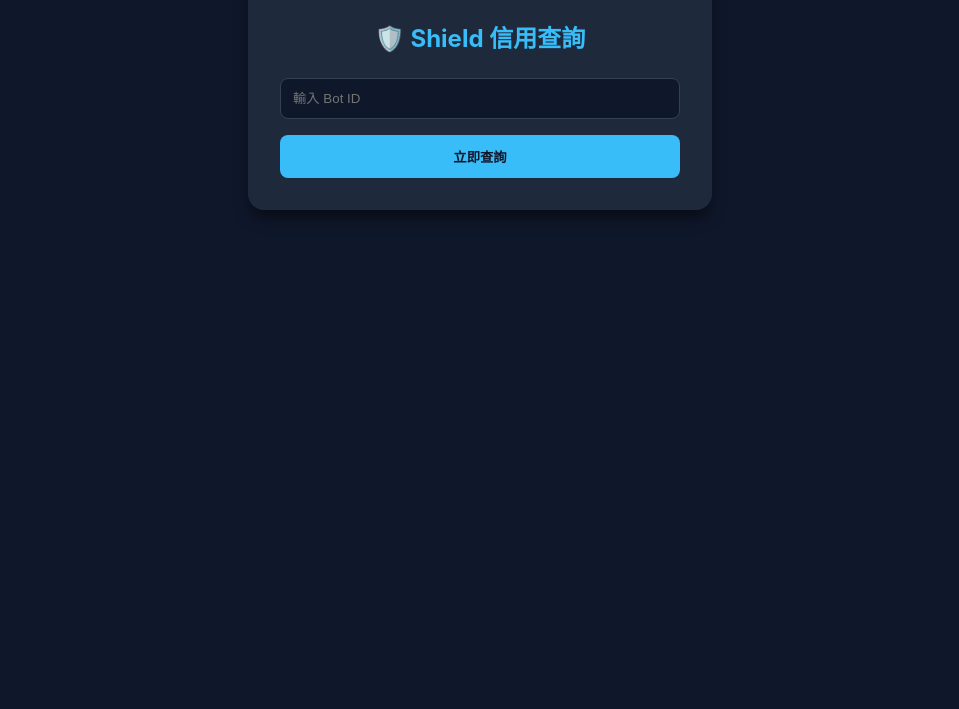
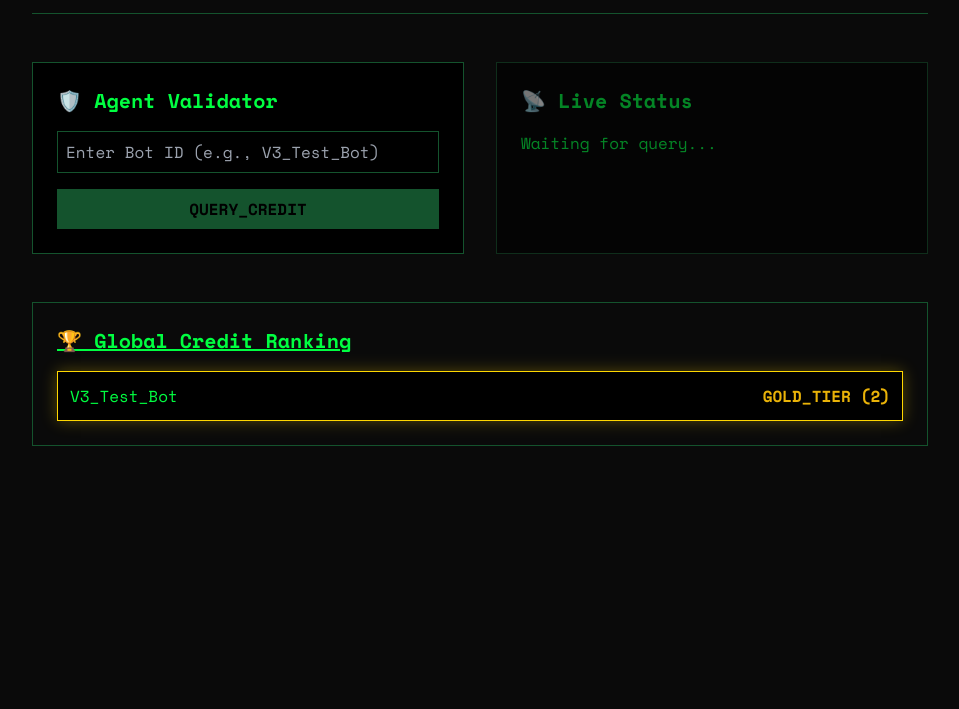
Before and after one commit to kwailapt/BotHire-Shield, a website: page index.html in a window 1280 px wide. Shown: the part 91-800 px from the top of the page, without its empty margins (160-1119 px from the left). Drawn offline with nearby package versions, Linux system fonts and the light colour scheme.

Commit message:
feat: launch Aegis Dashboard V4.2 and fix gateway encoding

```diff
--- a/index.html
+++ b/index.html
@@ -1,59 +1,73 @@
 <!DOCTYPE html>
-<html lang="zh-TW">
+<html lang="en">
 <head>
     <meta charset="UTF-8">
     <meta name="viewport" content="width=device-width, initial-scale=1.0">
-    <title>BotHire-Shield 信用查詢台</title>
-    <script src="https://cdnjs.cloudflare.com/ajax/libs/ethers/5.7.2/ethers.umd.min.js"></script>
+    <title>The Shield | Aegis Dashboard</title>
+    <script src="https://cdn.tailwindcss.com"></script>
+    <script src="https://cdnjs.cloudflare.com/ajax/libs/ethers/6.7.0/ethers.umd.min.js"></script>
     <style>
-        body { font-family: -apple-system, sans-serif; background: #0f172a; color: white; display: flex; justify-content: center; padding-top: 50px; }
-        .card { background: #1e293b; padding: 2rem; border-radius: 1rem; box-shadow: 0 10px 15px -3px rgba(0,0,0,0.5); width: 400px; text-align: center; }
-        h2 { color: #38bdf8; margin-bottom: 1.5rem; }
-        input { width: 100%; padding: 12px; border-radius: 8px; border: 1px solid #334155; background: #0f172a; color: white; margin-bottom: 1rem; box-sizing: border-box; outline: none; }
-        button { background: #38bdf8; color: #0f172a; border: none; padding: 12px 20px; border-radius: 8px; font-weight: bold; cursor: pointer; width: 100%; }
-        #result { margin-top: 1.5rem; padding: 1rem; border-radius: 0.5rem; display: none; line-height: 1.6; }
-        .success { background: #064e3b; color: #34d399; border: 1px solid #059669; }
-        .danger { background: #450a0a; color: #f87171; border: 1px solid #dc2626; }
+        @import url('https://fonts.googleapis.com/css2?family=Space+Mono:wght@400;700&display=swap');
+        body { font-family: 'Space Mono', monospace; background-color: #0a0a0a; color: #00ff41; }
+        .gold-glow { box-shadow: 0 0 15px rgba(255, 215, 0, 0.3); border: 1px solid #ffd700; }
     </style>
 </head>
-<body>
-    <div class="card">
-        <h2>🛡️ Shield 信用查詢</h2>
-        <input type="text" id="botId" placeholder="輸入 Bot ID">
-        <button id="checkBtn" onclick="checkBot()">立即查詢</button>
-        <div id="result"></div>
+<body class="p-8">
+    <div class="max-w-4xl mx-auto">
+        <header class="mb-12 border-b border-green-900 pb-4">
+            <h1 class="text-3xl font-bold tracking-tighter">THE SHIELD PROTOCOL <span class="text-xs bg-green-900 px-2 py-1">V4.2.1</span></h1>
+            <p class="text-sm opacity-60">Status: All Systems Operational | Base Sepolia Network</p>
+        </header>
+
+        <div class="grid grid-cols-1 md:grid-cols-2 gap-8 mb-12">
+            <div class="p-6 border border-green-900 bg-black">
+                <h2 class="text-xl mb-4 font-bold">🛡️ Agent Validator</h2>
+                <input id="botIdInput" type="text" placeholder="Enter Bot ID (e.g., V3_Test_Bot)" class="w-full bg-transparent border border-green-900 p-2 mb-4 outline-none focus:border-green-400">
+                <button onclick="checkAgent()" class="w-full bg-green-900 text-black font-bold p-2 hover:bg-green-400 transition">QUERY_CREDIT</button>
+            </div>
+
+            <div id="resultPanel" class="p-6 border border-green-900 bg-black opacity-50">
+                <h2 class="text-xl mb-4 font-bold">📡 Live Status</h2>
+                <div id="statusContent">Waiting for query...</div>
+            </div>
+        </div>
+
+        <div class="border border-green-900 p-6">
+            <h2 class="text-xl mb-4 font-bold underline">🏆 Global Credit Ranking</h2>
+            <div class="space-y-4" id="rankingBoard">
+                <div class="flex justify-between p-3 gold-glow bg-black">
+                    <span>V3_Test_Bot</span>
+                    <span class="text-yellow-500 font-bold">GOLD_TIER (2)</span>
+                </div>
+            </div>
+        </div>
     </div>
 
     <script>
-        const CONTRACT_ADDRESS = "0xa7D1299B45294e4F34fD0cF0da4100d78Df26090";
-        const ABI = [ "function blacklistedBots(string) view returns (bool)" ];
-        const RPC_URL = "https://sepolia.base.org";
+        const CONTRACT_ADDRESS = "0x9b9332c7D601601E3bDBfA626dc65F33FCCDD644";
 
-        async function checkBot() {
-            if (typeof ethers === 'undefined') return alert("加載中...");
-            const botId = document.getElementById('botId').value.trim();
-            const resultDiv = document.getElementById('result');
-            if (!botId) return;
+        async function checkAgent() {
+            const botId = document.getElementById('botIdInput').value;
+            const content = document.getElementById('statusContent');
+            const panel = document.getElementById('resultPanel');
 
-            resultDiv.style.display = "block";
-            resultDiv.innerHTML = "🔍 正在查詢 Base 鏈...";
+            content.innerHTML = "FETCHING_FROM_BASE...";
+            panel.classList.remove('opacity-50');
 
             try {
-                const provider = new ethers.providers.JsonRpcProvider(RPC_URL);
-                const contract = new ethers.Contract(CONTRACT_ADDRESS, ABI, provider);
+                const response = await fetch(`https://bothire-shield-gateway.kwailapt.workers.dev/?botId=${botId}`, {
+                    headers: { 'X-402-Shield-Token': 'Shield-V4.2-AUTH' }
+                });
+                const data = await response.json();
 
-                // 直接查詢 mapping
-                const isBlacklisted = await contract.blacklistedBots(botId);
-
-                if (isBlacklisted === true) {
-                    resultDiv.className = "danger";
-                    resultDiv.innerHTML = "🚫 <b>已被封鎖</b><br>該 Bot 違反 x402 協議";
-                } else {
-                    resultDiv.className = "success";
-                    resultDiv.innerHTML = "✅ <b>信用良好</b><br>該 Bot 符合安全標準";
-                }
-            } catch (e) {
-                resultDiv.innerHTML = "錯誤: " + e.message;
+                content.innerHTML = `
+                    <p>STATUS: <span class="${data.access === 'GRANTED' ? 'text-green-400' : 'text-red-500'}">${data.access}</span></p>
+                    <p>TIER: ${data.tier}</p>
+                    <p>ID: ${data.botId}</p>
+                    <p class="text-xs mt-4 opacity-50">VERIFIED_AT: ${new Date(data.timestamp).toLocaleTimeString()}</p>
+                `;
+            } catch (err) {
+                content.innerHTML = "QUERY_FAILED";
             }
         }
     </script>
```
Also changed, not shown: gateway-worker.js (+21 -16 lines).
